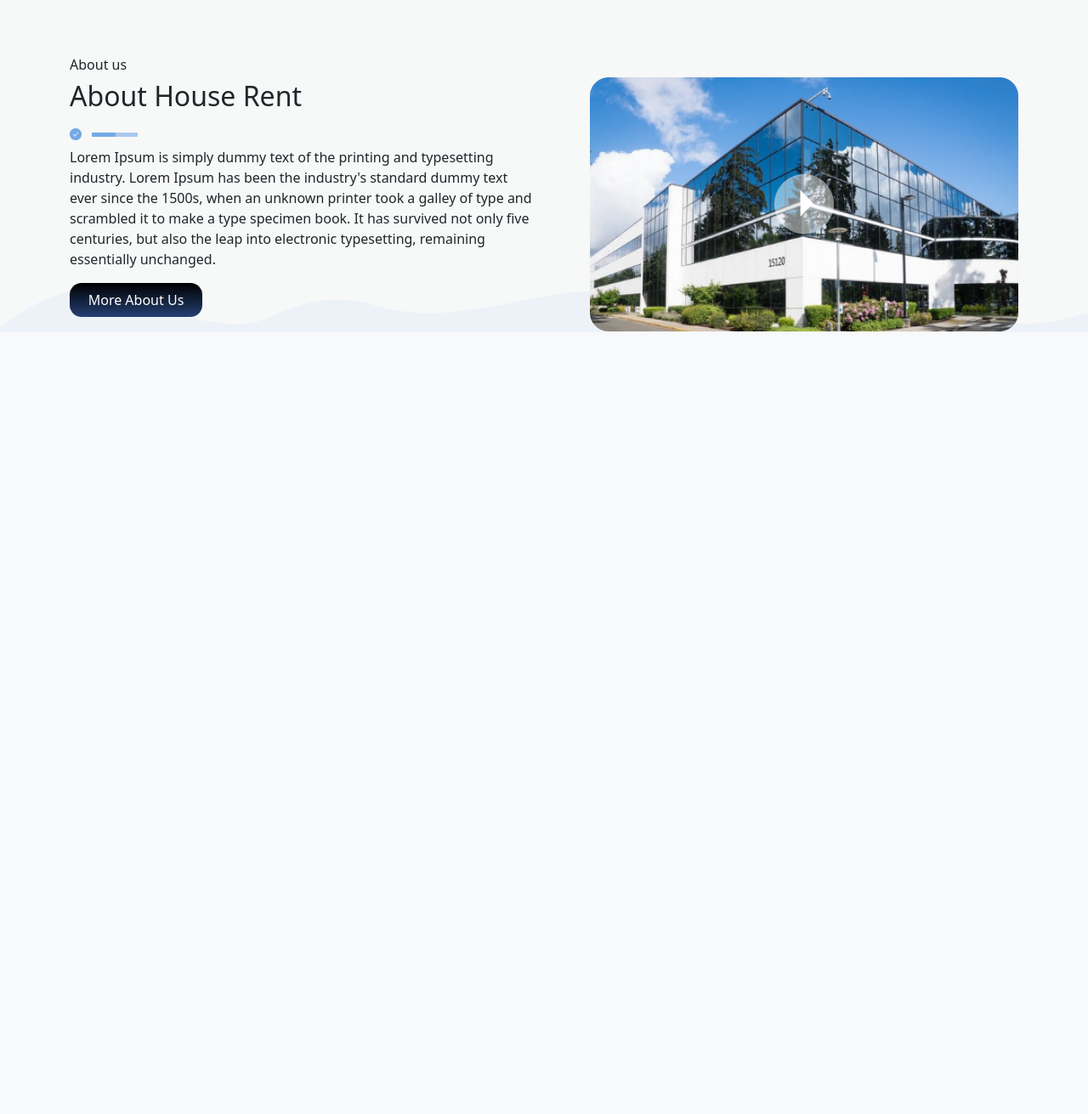
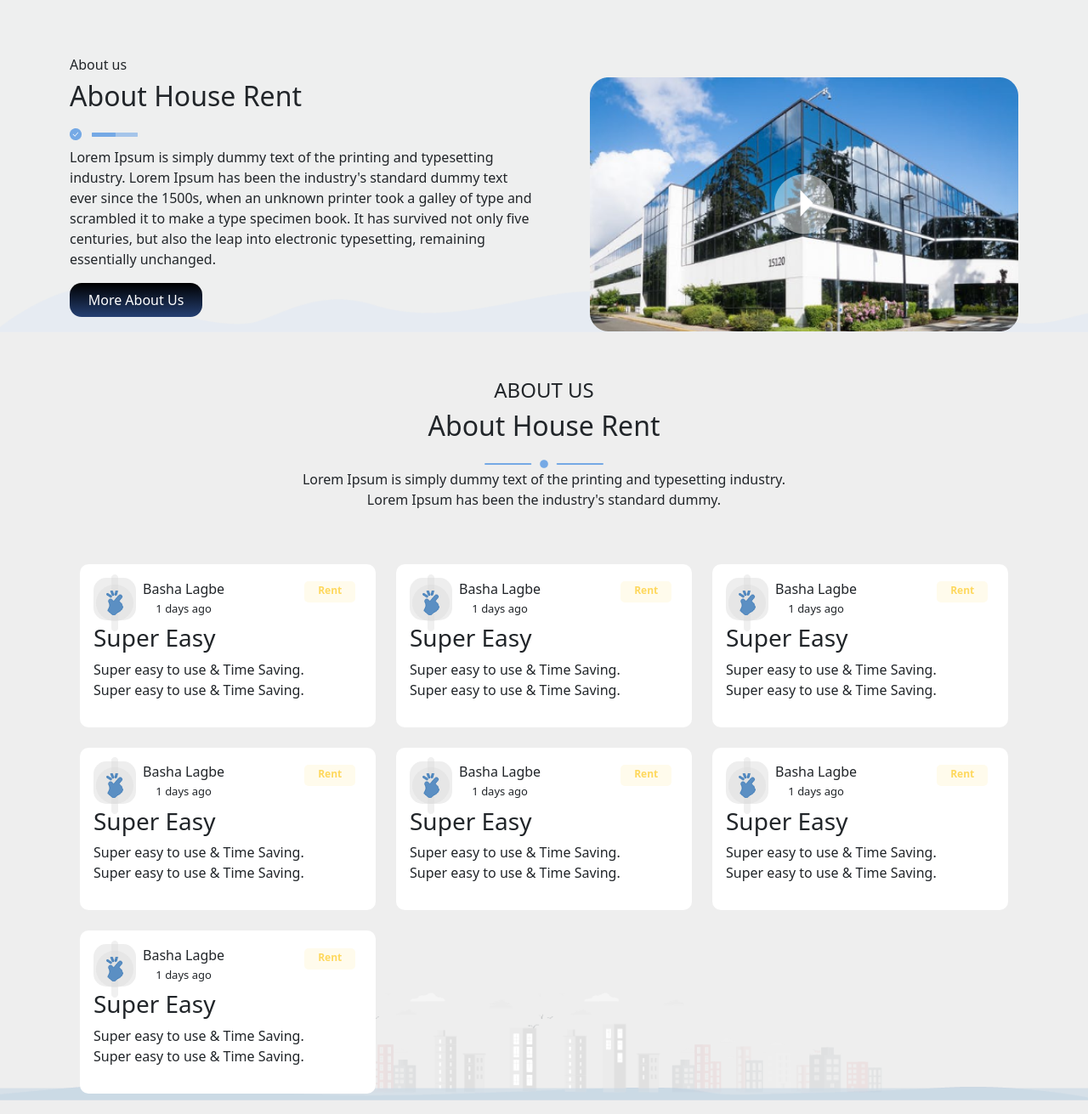
Before and after one commit to Saif-Tasnim/Basa_Lagbe, a Django app: page / in a window 1280 px wide. Shown: the part 657-1968 px from the top of the page at 85% size. Before the commit the page ends 1047 px from the top, so only its background shows below. Run offline with Django 4.2, Linux system fonts and the light colour scheme.

Commit message:
adding about us cards

```diff
--- /dev/null
+++ b/static/css/card.css
@@ -0,0 +1,54 @@
+body {
+  background-color: #eee;
+}
+
+.card {
+  border: none;
+  border-radius: 10px;
+}
+
+.c-details span {
+  font-weight: 300;
+  font-size: 13px;
+}
+
+.icon {
+  width: 50px;
+  height: 50px;
+  background-color: #eee;
+  border-radius: 15px;
+  display: flex;
+  align-items: center;
+  justify-content: center;
+  font-size: 39px;
+}
+
+.badge span {
+  background-color: #fffbec;
+  width: 60px;
+  height: 25px;
+  padding-bottom: 3px;
+  border-radius: 5px;
+  display: flex;
+  color: #fed85d;
+  justify-content: center;
+  align-items: center;
+}
+
+.progress {
+  height: 10px;
+  border-radius: 10px;
+}
+
+.progress div {
+  background-color: red;
+}
+
+.text1 {
+  font-size: 14px;
+  font-weight: 600;
+}
+
+.text2 {
+  color: #a5aec0;
+}
--- a/static/css/style.css
+++ b/static/css/style.css
@@ -70,14 +70,22 @@
   min-width: 120px;
   margin-right: 5px;
 }
+
 .aboutdiv {
   background: url("../images/Vector2.png") no-repeat;
   width: 100%;
   background-size: contain;
   background-position: bottom center;
   background-color: rgba(239, 241, 242, 0.5);
-  position: absolute;
   padding-top: 20px;
+}
+
+.aboutcontents {
+  text-align: center;
+  background: url("../images/Texture1.png") no-repeat;
+  background-size: contain;
+  background-position: bottom center;
+  padding-top: 30px;
 }
 @media only screen and (max-width: 676px) {
   .buttn1 {
--- /dev/null
+++ b/templates/Components/aboutus.html
@@ -0,0 +1,175 @@
+<!-- about us content -->
+{% load static %}
+<div class="aboutcontents">
+    <div class="container  pt-4">
+       <h4 class="centered">
+          ABOUT US
+       </h4>
+       <h2>
+          About <span class="text-bold ">
+          House Rent
+          </span>
+       </h2>
+       <img class="pt-2" src="{%static 'images/Group11.png'%} " alt="Image "/>
+       <p>
+        Lorem Ipsum is simply dummy text of the printing and typesetting industry.<br/> Lorem Ipsum has been the industry's standard dummy.
+       </p>
+
+
+       <!-- card for about section -->
+       <div class="container mt-5 mb-3">
+        <div class="row">
+            <div class="col-md-4 col-lg-4 col-sm-12 mt-3">
+                <div class="card p-3 mb-2">
+                    <div class="d-flex justify-content-between">
+                        <div class="d-flex flex-row align-items-center">
+                            <div class="icon">  <img class="pt-2" src="{%static 'images/grp17.png'%} " alt="Image "/> </div>
+                            <div class="ms-2 c-details">
+                                <h6 class="mb-0">Basha Lagbe</h6> <span>1 days ago</span>
+                            </div>
+                        </div>
+                        <div class="badge"> <span>Rent</span> </div>
+                    </div>
+                    <div class="mt-1 text-start">
+                        <h3 class="heading">Super Easy</h3>
+                        <p>Super easy to use & Time
+                            Saving.<br/>
+                            Super easy to use & Time
+                                Saving.</p>
+                    </div>
+                </div>
+            </div>
+
+            <div class="col-md-4 col-lg-4 col-sm-12 mt-3">
+                <div class="card p-3 mb-2">
+                    <div class="d-flex justify-content-between">
+                        <div class="d-flex flex-row align-items-center">
+                            <div class="icon">  <img class="pt-2" src="{%static 'images/grp17.png'%} " alt="Image "/> </div>
+                            <div class="ms-2 c-details">
+                                <h6 class="mb-0">Basha Lagbe</h6> <span>1 days ago</span>
+                            </div>
+                        </div>
+                        <div class="badge"> <span>Rent</span> </div>
+                    </div>
+                    <div class="mt-1 text-start">
+                        <h3 class="heading">Super Easy</h3>
+                        <p>Super easy to use & Time
+                            Saving.<br/>
+                            Super easy to use & Time
+                                Saving.</p>
+                    </div>
+                </div>
+            </div>
+
+            <div class="col-md-4 col-lg-4 col-sm-12 mt-3">
+                <div class="card p-3 mb-2">
+                    <div class="d-flex justify-content-between">
+                        <div class="d-flex flex-row align-items-center">
+                            <div class="icon">  <img class="pt-2" src="{%static 'images/grp17.png'%} " alt="Image "/> </div>
+                            <div class="ms-2 c-details">
+                                <h6 class="mb-0">Basha Lagbe</h6> <span>1 days ago</span>
+                            </div>
+                        </div>
+                        <div class="badge"> <span>Rent</span> </div>
+                    </div>
+                    <div class="mt-1 text-start">
+                        <h3 class="heading">Super Easy</h3>
+                        <p>Super easy to use & Time
+                            Saving.<br/>
+                            Super easy to use & Time
+                                Saving.</p>
+                    </div>
+                </div>
+            </div>
+
+            <div class="col-md-4 col-lg-4 col-sm-12 mt-3">
+                <div class="card p-3 mb-2">
+                    <div class="d-flex justify-content-between">
+                        <div class="d-flex flex-row align-items-center">
+                            <div class="icon">  <img class="pt-2" src="{%static 'images/grp17.png'%} " alt="Image "/> </div>
+                            <div class="ms-2 c-details">
+                                <h6 class="mb-0">Basha Lagbe</h6> <span>1 days ago</span>
+                            </div>
+                        </div>
+                        <div class="badge"> <span>Rent</span> </div>
+                    </div>
+                    <div class="mt-1 text-start">
+                        <h3 class="heading">Super Easy</h3>
+                        <p>Super easy to use & Time
+                            Saving.<br/>
+                            Super easy to use & Time
+                                Saving.</p>
+                    </div>
+                </div>
+            </div>
+
+            <div class="col-md-4 col-lg-4 col-sm-12 mt-3">
+                <div class="card p-3 mb-2">
+                    <div class="d-flex justify-content-between">
+                        <div class="d-flex flex-row align-items-center">
+                            <div class="icon">  <img class="pt-2" src="{%static 'images/grp17.png'%} " alt="Image "/> </div>
+                            <div class="ms-2 c-details">
+                                <h6 class="mb-0">Basha Lagbe</h6> <span>1 days ago</span>
+                            </div>
+                        </div>
+                        <div class="badge"> <span>Rent</span> </div>
+                    </div>
+                    <div class="mt-1 text-start">
+                        <h3 class="heading">Super Easy</h3>
+                        <p>Super easy to use & Time
+                            Saving.<br/>
+                            Super easy to use & Time
+                                Saving.</p>
+                    </div>
+                </div>
+            </div>
+
+
+            <div class="col-md-4 col-lg-4 col-sm-12 mt-3">
+                <div class="card p-3 mb-2">
+                    <div class="d-flex justify-content-between">
+                        <div class="d-flex flex-row align-items-center">
+                            <div class="icon">  <img class="pt-2" src="{%static 'images/grp17.png'%} " alt="Image "/> </div>
+                            <div class="ms-2 c-details">
+                                <h6 class="mb-0">Basha Lagbe</h6> <span>1 days ago</span>
+                            </div>
+                        </div>
+                        <div class="badge"> <span>Rent</span> </div>
+                    </div>
+                    <div class="mt-1 text-start">
+                        <h3 class="heading">Super Easy</h3>
+                        <p>Super easy to use & Time
+                            Saving.<br/>
+                            Super easy to use & Time
+                                Saving.</p>
+                    </div>
+                </div>
+            </div>
+
+
+            <div class="col-md-4 col-lg-4 col-sm-12 mt-3">
+                <div class="card p-3 mb-2">
+                    <div class="d-flex justify-content-between">
+                        <div class="d-flex flex-row align-items-center">
+                            <div class="icon">  <img class="pt-2" src="{%static 'images/grp17.png'%} " alt="Image "/> </div>
+                            <div class="ms-2 c-details">
+                                <h6 class="mb-0">Basha Lagbe</h6> <span>1 days ago</span>
+                            </div>
+                        </div>
+                        <div class="badge"> <span>Rent</span> </div>
+                    </div>
+                    <div class="mt-1 text-start">
+                        <h3 class="heading">Super Easy</h3>
+                        <p>Super easy to use & Time
+                            Saving.<br/>
+                            Super easy to use & Time
+                                Saving.</p>
+                    </div>
+                </div>
+            </div>
+        </div>
+    </div>
+
+    </div>
+ </div>
+<!-- about us content end -->
--- a/templates/base.html
+++ b/templates/base.html
@@ -12,6 +12,7 @@
       crossorigin="anonymous"
     />
     <link rel="stylesheet" href="{% static 'css/style.css'%}" type="text/css" />
+    <link rel="stylesheet" href="{% static 'css/card.css'%}" type="text/css" />
 
     <title>Basha Lagbe</title>
   </head>
@@ -19,6 +20,7 @@
     {% include 'Components/navbar.html'%}
 
     <div>{% block content %} {% endblock %}</div>
+
     <!-- bootstrap cdn -->
     <script
       src="https://cdn.jsdelivr.net/npm/@popperjs/core@2.11.6/dist/umd/popper.min.js"
--- a/templates/index.html
+++ b/templates/index.html
@@ -1,82 +1,53 @@
 {% extends 'base.html'%}
-
-
-
 {%load static%}
-
-
-
 {%block content%}
-
 <!-- banner section -->
-
 <div id="bannerBG">
    <h1 class="centered-text"> A Complete Solution For
-
-    </h>
+   </h1>
    <h2 class="text-bold">
       House Owners
-
    </h2>
    <h4 class="pt-2">
       House management system
    </h4>
-
    <p>
-
       Super easy to use & Time Saving
       <br/>
       Proper house management system
-
    </p>
    <button class="roundbtn">
    Price Plan
    </button>
-
-
-
-
 </div>
-
 <!-- banner section  end -->
-
-
-
 <!-- ABout us section -->
-
 <div class="aboutdiv">
-
-
    <div class="container pt-5 ">
       <div class="row">
          <div class="col-md-6 col-lg-6-col-sm-12">
             <h6>
                About us
-
             </h6>
-
             <h2>
                About House Rent
             </h2>
-
             <img class="pt-2" src="{%static 'images/Group10.png'%} " alt="Image "/>
-
             <p class="pt-2">
                Lorem Ipsum is simply dummy text of the printing and typesetting industry. Lorem Ipsum has been the industry's standard dummy text ever since the 1500s, when an unknown printer took a galley of type and scrambled it to make a type specimen book. It has survived not only five centuries, but also the leap into electronic typesetting, remaining essentially unchanged.
             </p>
             <button class="aboutbtn">More About Us</button>
-
-
          </div>
-
          <div class="col-md-6 col-lg-6-col-sm-12 pt-sm-4 text-end"">
-
             <img src="{% static 'images/im1.png' %}"  alt="about image"/>
          </div>
       </div>
    </div>
-
 </div>
 <!-- ABout us section end-->
 
+
+
+
+{%include 'Components/aboutus.html'%}
 {%endblock%}
```
Also changed, not shown: static/images/Group11.png (added), static/images/grp17.png (added). Lines whose indentation alone changed are shown as unchanged.
